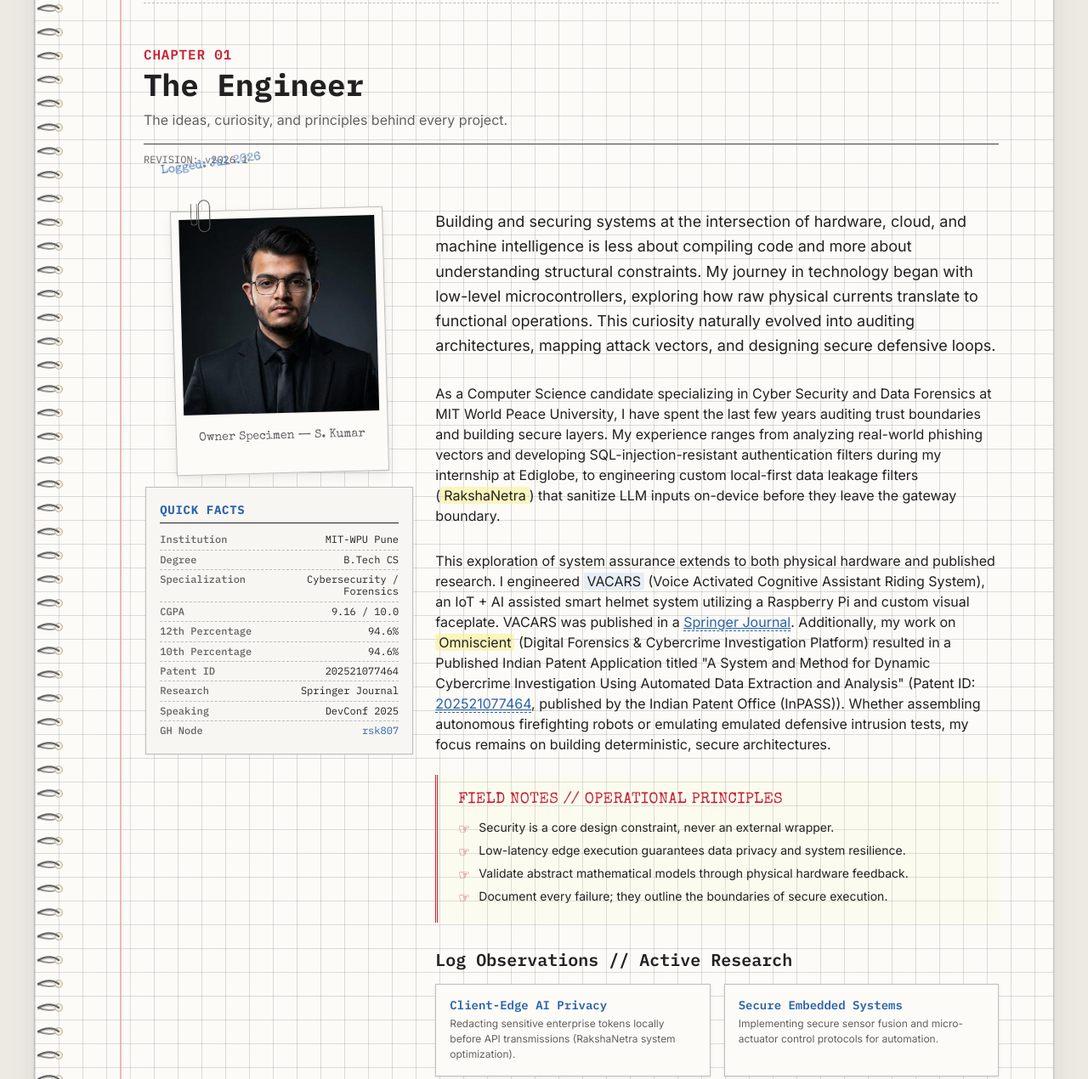
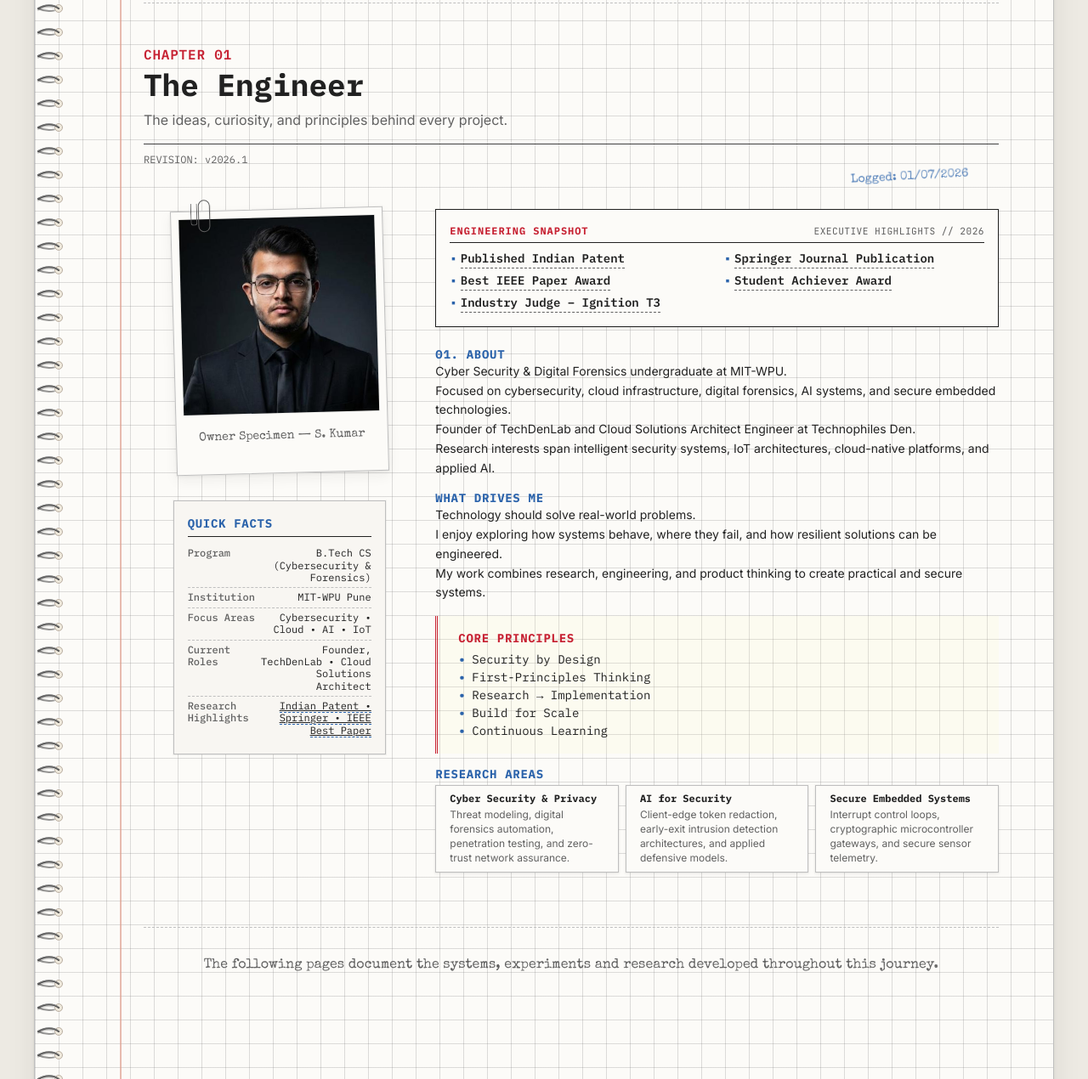
Before and after one commit to rsk807/portfolio, a plain HTML site: page index.html in a window 1280 px wide. Shown: the part 1125-2395 px from the top of the page at 85% size. Drawn offline with nearby package versions, Linux system fonts and the light colour scheme.

Commit message:
feat: Optimize Chapter 01 for high-signal executive briefing with Engineering Snapshot and concise layout

```diff
--- a/css/engineer.css
+++ b/css/engineer.css
@@ -7,14 +7,15 @@
 .engineer-photo-column {
   display: flex;
   flex-direction: column;
-  justify-content: space-between;
+  justify-content: flex-start;
   align-items: center;
+  gap: var(--space-md);
   padding-top: 0;
-  height: 100%;
 }
 
 .engineer-photo-frame {
   max-width: 250px;
+  width: 100%;
   transform: rotate(-1.5deg);
   transition: all var(--transition-speed-normal) var(--transition-ease-analog);
   position: relative;
@@ -30,8 +31,7 @@
 .engineer-intro-paragraphs {
   display: flex;
   flex-direction: column;
-  justify-content: space-between;
-  height: 100%;
+  justify-content: flex-start;
 }
 
 .hide-mobile {
@@ -83,19 +83,20 @@
 
 .field-notes-item {
   position: relative;
-  padding-left: var(--space-lg);
+  padding-left: var(--space-md);
   font-size: var(--font-size-sm);
-  margin-bottom: var(--space-xs);
+  margin-bottom: var(--space-2xs);
   color: var(--color-ink-primary);
-  line-height: var(--line-height-relaxed);
+  line-height: var(--line-height-normal);
+  font-family: var(--font-notebook);
 }
 
 .field-notes-item::before {
-  content: '☞';
+  content: '•';
   position: absolute;
   left: 0;
-  color: var(--color-accent-red);
-  font-size: 1.1em;
+  color: var(--color-accent-blue);
+  font-weight: bold;
 }
 
 /* Quick Facts Margin Ledger */
@@ -165,9 +166,82 @@
 
 /* Custom annotations placement */
 .annotation-ch1-stamp {
-  top: 180px;
-  left: 20px;
-  transform: rotate(-8deg);
+  top: 195px;
+  right: 35px;
+  left: auto;
+  transform: rotate(-3deg);
+}
+
+/* Engineering Snapshot Highlights Block */
+.engineering-snapshot-box {
+  background-color: var(--color-paper-light);
+  border: 1.5px solid var(--color-ink-primary);
+  border-radius: var(--radius-sm);
+  padding: var(--space-md);
+  margin-bottom: var(--space-lg);
+  box-shadow: var(--shadow-lift-sm);
+  position: relative;
+}
+
+.engineering-snapshot-header {
+  display: flex;
+  justify-content: space-between;
+  align-items: center;
+  border-bottom: 1.5px solid var(--color-ink-primary);
+  padding-bottom: var(--space-xs);
+  margin-bottom: var(--space-sm);
+}
+
+.engineering-snapshot-tag {
+  font-family: var(--font-notebook);
+  font-size: var(--font-size-xs);
+  font-weight: var(--weight-bold);
+  text-transform: uppercase;
+  color: var(--color-accent-red);
+  letter-spacing: 0.08em;
+}
+
+.engineering-snapshot-subtag {
+  font-family: var(--font-mono);
+  font-size: 0.7rem;
+  color: var(--color-ink-secondary);
+  letter-spacing: 0.04em;
+}
+
+.engineering-snapshot-list {
+  list-style: none;
+  margin: 0;
+  padding: 0;
+  display: grid;
+  grid-template-columns: repeat(auto-fit, minmax(210px, 1fr));
+  gap: var(--space-xs) var(--space-md);
+}
+
+.engineering-snapshot-item {
+  display: flex;
+  align-items: baseline;
+  gap: var(--space-xs);
+  font-family: var(--font-notebook);
+  font-size: var(--font-size-sm);
+  line-height: var(--line-height-normal);
+}
+
+.engineering-snapshot-bullet {
+  color: var(--color-accent-blue);
+  font-weight: bold;
+}
+
+.engineering-snapshot-link {
+  color: var(--color-ink-primary);
+  font-weight: var(--weight-semibold);
+  text-decoration: none;
+  border-bottom: 1px dashed var(--color-ink-secondary);
+  transition: color var(--transition-speed-fast) ease, border-color var(--transition-speed-fast) ease;
+}
+
+.engineering-snapshot-link:hover {
+  color: var(--color-accent-red);
+  border-bottom-color: var(--color-accent-red);
 }
 
 /* Transitions layout note at bottom */
@@ -183,6 +257,13 @@
 
 /* Mobile/Tablet overrides */
 @media (max-width: 900px) {
+  .annotation-ch1-stamp {
+    position: static;
+    display: inline-block;
+    margin: var(--space-xs) 0 var(--space-sm) 0;
+    transform: rotate(-2deg);
+  }
+
   .engineer-photo-column {
     padding-bottom: var(--space-md);
     height: auto;
--- a/index.html
+++ b/index.html
@@ -280,7 +280,7 @@
         <section id="chapter-01" class="notebook-chapter-section" data-chapter="01" data-title="The Engineer" data-page-num="004" style="position: relative;">
 
           <!-- Margin notes for Chapter 1 -->
-          <span class="handwritten-annotation-ch1 annotation-ch1-stamp" aria-hidden="true">Logged: Jul 2026</span>
+          <span class="handwritten-annotation-ch1 annotation-ch1-stamp" aria-hidden="true">Logged: 01/07/2026</span>
 
           <header class="chapter-header">
             <div class="chapter-number">Chapter 01</div>
@@ -291,7 +291,7 @@
           </header>
 
           <div class="grid-12 mt-lg">
-            <!-- Left Column: Portrait Photograph & Margin Ledger -->
+            <!-- Left Column: Portrait Photograph & Compact Quick Facts -->
             <div class="col-4 engineer-photo-column">
 
               <!-- Passport Photo component -->
@@ -303,106 +303,124 @@
                 <div class="engineer-photo-caption">Owner Specimen — S. Kumar</div>
               </div>
 
-              <!-- Quick Facts margin ledger -->
-              <div class="quick-facts-ledger">
+              <!-- Compact Quick Facts margin ledger -->
+              <div class="quick-facts-ledger" style="width: 100%; max-width: 250px;">
                 <div class="quick-facts-title">Quick Facts</div>
                 <ul class="quick-facts-list">
+                  <li class="quick-facts-row">
+                    <span class="quick-facts-key">Program</span>
+                    <span class="quick-facts-val">B.Tech CS (Cybersecurity &amp; Forensics)</span>
+                  </li>
                   <li class="quick-facts-row">
                     <span class="quick-facts-key">Institution</span>
                     <span class="quick-facts-val">MIT-WPU Pune</span>
                   </li>
                   <li class="quick-facts-row">
-                    <span class="quick-facts-key">Degree</span>
-                    <span class="quick-facts-val">B.Tech CS</span>
+                    <span class="quick-facts-key">Focus Areas</span>
+                    <span class="quick-facts-val">Cybersecurity • Cloud • AI • IoT</span>
                   </li>
                   <li class="quick-facts-row">
-                    <span class="quick-facts-key">Specialization</span>
-                    <span class="quick-facts-val">Cybersecurity / Forensics</span>
+                    <span class="quick-facts-key">Current Roles</span>
+                    <span class="quick-facts-val">Founder, TechDenLab • Cloud Solutions Architect</span>
                   </li>
                   <li class="quick-facts-row">
-                    <span class="quick-facts-key">CGPA</span>
-                    <span class="quick-facts-val">9.16 / 10.0</span>
-                  </li>
-                  <li class="quick-facts-row">
-                    <span class="quick-facts-key">12th Percentage</span>
-                    <span class="quick-facts-val">94.6%</span>
-                  </li>
-                  <li class="quick-facts-row">
-                    <span class="quick-facts-key">10th Percentage</span>
-                    <span class="quick-facts-val">94.6%</span>
-                  </li>
-                  <li class="quick-facts-row">
-                    <span class="quick-facts-key">Patent ID</span>
-                    <span class="quick-facts-val"><a href="https://www.linkedin.com/posts/sushant-kumar-csf_patent-cybersecurity-digitalforensics-share-7431899800880635905-P-lY/" target="_blank" rel="noopener noreferrer" style="border-bottom: none; color: inherit;">202521077464</a></span>
-                  </li>
-                  <li class="quick-facts-row">
-                    <span class="quick-facts-key">Research</span>
-                    <span class="quick-facts-val"><a href="https://www.linkedin.com/posts/sushant-kumar-csf_springernature-journalpublication-researchpublication-ugcPost-7503114970688253953-b1rO/" target="_blank" rel="noopener noreferrer" style="border-bottom: none; color: inherit;">Springer Journal</a></span>
-                  </li>
-                  <li class="quick-facts-row">
-                    <span class="quick-facts-key">Speaking</span>
-                    <span class="quick-facts-val">DevConf 2025</span>
-                  </li>
-                  <li class="quick-facts-row">
-                    <span class="quick-facts-key">GH Node</span>
-                    <span class="quick-facts-val"><a href="https://github.com/rsk807" target="_blank" style="border-bottom: none;">rsk807</a></span>
+                    <span class="quick-facts-key">Research Highlights</span>
+                    <span class="quick-facts-val"><a href="#chapter-04" style="color: inherit; text-decoration: underline;">Indian Patent • Springer • IEEE Best Paper</a></span>
                   </li>
                 </ul>
               </div>
 
             </div>
 
-            <!-- Right Column: Narrative (Paragraphs 1-3) -->
+            <!-- Right Column: Executive Briefing & Highlights -->
             <div class="col-8 engineer-intro-paragraphs">
 
-              <!-- Introduction -->
-              <p style="font-size: var(--font-size-lg); line-height: var(--line-height-relaxed); color: var(--color-ink-primary); margin-bottom: var(--space-lg); margin-top: 0;">
-                Building and securing systems at the intersection of hardware, cloud, and machine intelligence is less about compiling code and more about understanding structural constraints. My journey in technology began with low-level microcontrollers, exploring how raw physical currents translate to functional operations. This curiosity naturally evolved into auditing architectures, mapping attack vectors, and designing secure defensive loops.
-              </p>
-
-              <!-- Narrative -->
-              <p style="margin-top: 0; margin-bottom: var(--space-lg);">
-                As a Computer Science candidate specializing in Cyber Security and Data Forensics at MIT World Peace University, I have spent the last few years auditing trust boundaries and building secure layers. My experience ranges from analyzing real-world phishing vectors and developing SQL-injection-resistant authentication filters during my internship at Ediglobe, to engineering custom local-first data leakage filters (<span class="highlight-yellow">RakshaNetra</span>) that sanitize LLM inputs on-device before they leave the gateway boundary.
-              </p>
-
-              <p style="margin-top: 0; margin-bottom: 0;">
-                This exploration of system assurance extends to both physical hardware and published research. I engineered <span class="highlight-blue">VACARS</span> (Voice Activated Cognitive Assistant Riding System), an IoT + AI assisted smart helmet system utilizing a Raspberry Pi and custom visual faceplate. VACARS was published in a <a href="https://www.linkedin.com/posts/sushant-kumar-csf_springernature-journalpublication-researchpublication-ugcPost-7503114970688253953-b1rO/" target="_blank" rel="noopener noreferrer" style="color: var(--color-accent-blue); text-decoration: underline;">Springer Journal</a>. Additionally, my work on <span class="highlight-yellow">Omniscient</span> (Digital Forensics &amp; Cybercrime Investigation Platform) resulted in a Published Indian Patent Application titled "A System and Method for Dynamic Cybercrime Investigation Using Automated Data Extraction and Analysis" (Patent ID: <a href="https://www.linkedin.com/posts/sushant-kumar-csf_patent-cybersecurity-digitalforensics-share-7431899800880635905-P-lY/" target="_blank" rel="noopener noreferrer" style="color: var(--color-accent-blue); text-decoration: underline;">202521077464</a>, published by the Indian Patent Office (InPASS)). Whether assembling autonomous firefighting robots or emulating emulated defensive intrusion tests, my focus remains on building deterministic, secure architectures.
-              </p>
-
-            </div>
-
-            <!-- Row 2 Left Column: Spacer to maintain alignment on desktop -->
-            <div class="col-4 hide-mobile"></div>
-
-            <!-- Row 2 Right Column: Field Notes and Observations -->
-            <div class="col-8">
-
-              <!-- Field Notes: Philosophy -->
-              <div class="field-notes-box" style="margin-top: 0;">
-                <div class="field-notes-title">FIELD NOTES // OPERATIONAL PRINCIPLES</div>
-                <ul class="field-notes-list">
-                  <li class="field-notes-item">Security is a core design constraint, never an external wrapper.</li>
-                  <li class="field-notes-item">Low-latency edge execution guarantees data privacy and system resilience.</li>
-                  <li class="field-notes-item">Validate abstract mathematical models through physical hardware feedback.</li>
-                  <li class="field-notes-item">Document every failure; they outline the boundaries of secure execution.</li>
+              <!-- Highlights Block: Engineering Snapshot -->
+              <div class="engineering-snapshot-box">
+                <div class="engineering-snapshot-header">
+                  <span class="engineering-snapshot-tag">ENGINEERING SNAPSHOT</span>
+                  <span class="engineering-snapshot-subtag">EXECUTIVE HIGHLIGHTS // 2026</span>
+                </div>
+                <ul class="engineering-snapshot-list">
+                  <li class="engineering-snapshot-item">
+                    <span class="engineering-snapshot-bullet">▪</span>
+                    <a href="https://www.linkedin.com/posts/sushant-kumar-csf_patent-cybersecurity-digitalforensics-share-7431899800880635905-P-lY/" target="_blank" rel="noopener noreferrer" class="engineering-snapshot-link">Published Indian Patent</a>
+                  </li>
+                  <li class="engineering-snapshot-item">
+                    <span class="engineering-snapshot-bullet">▪</span>
+                    <a href="https://www.linkedin.com/posts/sushant-kumar-csf_springernature-journalpublication-researchpublication-ugcPost-7503114970688253953-b1rO/" target="_blank" rel="noopener noreferrer" class="engineering-snapshot-link">Springer Journal Publication</a>
+                  </li>
+                  <li class="engineering-snapshot-item">
+                    <span class="engineering-snapshot-bullet">▪</span>
+                    <a href="https://www.linkedin.com/posts/sushant-kumar-csf_bestpaperaward-ieee-iccubea2026-activity-7496944806515044352-iP5O/" target="_blank" rel="noopener noreferrer" class="engineering-snapshot-link">Best IEEE Paper Award</a>
+                  </li>
+                  <li class="engineering-snapshot-item">
+                    <span class="engineering-snapshot-bullet">▪</span>
+                    <a href="https://www.linkedin.com/posts/sushant-kumar-csf_mitwpu-cybersecurity-research-activity-7459613284804202497-ZlaP" target="_blank" rel="noopener noreferrer" class="engineering-snapshot-link">Student Achiever Award</a>
+                  </li>
+                  <li class="engineering-snapshot-item">
+                    <span class="engineering-snapshot-bullet">▪</span>
+                    <a href="https://www.linkedin.com/posts/sushant-kumar-csf_ignitiont3-eurekapitchperfect-iitbombay-activity-7502584534014529536-_B4J" target="_blank" rel="noopener noreferrer" class="engineering-snapshot-link">Industry Judge – Ignition T3</a>
+                  </li>
                 </ul>
               </div>
 
-              <!-- Current Focus observations -->
-              <h3 style="font-family: var(--font-notebook); margin-top: var(--space-xl); margin-bottom: var(--space-sm);">Log Observations // Active Research</h3>
-
-              <div style="display: grid; grid-template-columns: 1fr 1fr; gap: var(--space-md); margin-top: var(--space-md);">
-                <div class="paper-card" style="margin: 0; padding: var(--space-md);">
-                  <h4 style="font-family: var(--font-notebook); font-size: var(--font-size-sm); color: var(--color-accent-blue); margin-bottom: var(--space-xs);">Client-Edge AI Privacy</h4>
-                  <p style="font-size: var(--font-size-xs); margin: 0; color: var(--color-ink-secondary);">
-                    Redacting sensitive enterprise tokens locally before API transmissions (RakshaNetra system optimization).
-                  </p>
-                </div>
-                <div class="paper-card" style="margin: 0; padding: var(--space-md);">
-                  <h4 style="font-family: var(--font-notebook); font-size: var(--font-size-sm); color: var(--color-accent-blue); margin-bottom: var(--space-xs);">Secure Embedded Systems</h4>
-                  <p style="font-size: var(--font-size-xs); margin: 0; color: var(--color-ink-secondary);">
-                    Implementing secure sensor fusion and micro-actuator control protocols for automation.
-                  </p>
+              <!-- 01. About -->
+              <div class="engineer-brief-section" style="margin-bottom: var(--space-md);">
+                <h3 style="font-family: var(--font-notebook); font-size: var(--font-size-sm); color: var(--color-accent-blue); margin: 0 0 var(--space-2xs) 0; text-transform: uppercase; letter-spacing: 0.05em; font-weight: var(--weight-bold);">01. About</h3>
+                <p style="font-size: var(--font-size-sm); line-height: var(--line-height-relaxed); color: var(--color-ink-primary); margin: 0;">
+                  Cyber Security &amp; Digital Forensics undergraduate at MIT-WPU.<br>
+                  Focused on cybersecurity, cloud infrastructure, digital forensics, AI systems, and secure embedded technologies.<br>
+                  Founder of TechDenLab and Cloud Solutions Architect Engineer at Technophiles Den.<br>
+                  Research interests span intelligent security systems, IoT architectures, cloud-native platforms, and applied AI.
+                </p>
+              </div>
+
+              <!-- What Drives Me -->
+              <div class="engineer-brief-section" style="margin-bottom: var(--space-md);">
+                <h3 style="font-family: var(--font-notebook); font-size: var(--font-size-sm); color: var(--color-accent-blue); margin: 0 0 var(--space-2xs) 0; text-transform: uppercase; letter-spacing: 0.05em; font-weight: var(--weight-bold);">What Drives Me</h3>
+                <p style="font-size: var(--font-size-sm); line-height: var(--line-height-relaxed); color: var(--color-ink-primary); margin: 0;">
+                  Technology should solve real-world problems.<br>
+                  I enjoy exploring how systems behave, where they fail, and how resilient solutions can be engineered.<br>
+                  My work combines research, engineering, and product thinking to create practical and secure systems.
+                </p>
+              </div>
+
+              <!-- Core Principles -->
+              <div class="field-notes-box" style="margin-top: 0; margin-bottom: var(--space-md);">
+                <div class="field-notes-title" style="font-family: var(--font-notebook); font-size: var(--font-size-sm); text-transform: uppercase; letter-spacing: 0.05em; font-weight: var(--weight-bold); margin-bottom: var(--space-xs); color: var(--color-accent-red);">Core Principles</div>
+                <ul class="field-notes-list" style="margin: 0; padding: 0; list-style: none;">
+                  <li class="field-notes-item">Security by Design</li>
+                  <li class="field-notes-item">First-Principles Thinking</li>
+                  <li class="field-notes-item">Research → Implementation</li>
+                  <li class="field-notes-item">Build for Scale</li>
+                  <li class="field-notes-item" style="margin-bottom: 0;">Continuous Learning</li>
+                </ul>
+              </div>
+
+              <!-- Research Areas -->
+              <div class="research-areas-section">
+                <h3 style="font-family: var(--font-notebook); font-size: var(--font-size-sm); color: var(--color-accent-blue); margin: 0 0 var(--space-xs) 0; text-transform: uppercase; letter-spacing: 0.05em; font-weight: var(--weight-bold);">Research Areas</h3>
+
+                <div style="display: grid; grid-template-columns: repeat(auto-fit, minmax(200px, 1fr)); gap: var(--space-sm);">
+                  <div class="paper-card" style="margin: 0; padding: var(--space-sm) var(--space-md);">
+                    <h4 style="font-family: var(--font-notebook); font-size: var(--font-size-xs); color: var(--color-ink-primary); margin-bottom: 4px; font-weight: var(--weight-bold);">Cyber Security &amp; Privacy</h4>
+                    <p style="font-size: var(--font-size-xs); margin: 0; color: var(--color-ink-secondary); line-height: 1.4;">
+                      Threat modeling, digital forensics automation, penetration testing, and zero-trust network assurance.
+                    </p>
+                  </div>
+                  <div class="paper-card" style="margin: 0; padding: var(--space-sm) var(--space-md);">
+                    <h4 style="font-family: var(--font-notebook); font-size: var(--font-size-xs); color: var(--color-ink-primary); margin-bottom: 4px; font-weight: var(--weight-bold);">AI for Security</h4>
+                    <p style="font-size: var(--font-size-xs); margin: 0; color: var(--color-ink-secondary); line-height: 1.4;">
+                      Client-edge token redaction, early-exit intrusion detection architectures, and applied defensive models.
+                    </p>
+                  </div>
+                  <div class="paper-card" style="margin: 0; padding: var(--space-sm) var(--space-md);">
+                    <h4 style="font-family: var(--font-notebook); font-size: var(--font-size-xs); color: var(--color-ink-primary); margin-bottom: 4px; font-weight: var(--weight-bold);">Secure Embedded Systems</h4>
+                    <p style="font-size: var(--font-size-xs); margin: 0; color: var(--color-ink-secondary); line-height: 1.4;">
+                      Interrupt control loops, cryptographic microcontroller gateways, and secure sensor telemetry.
+                    </p>
+                  </div>
                 </div>
               </div>
 
```
